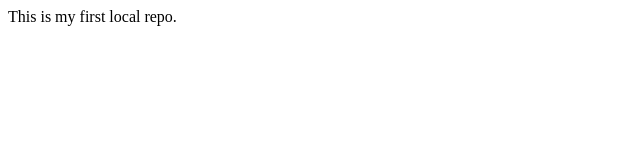
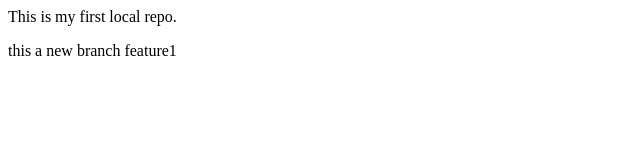
Before and after one commit to ShreyasiAgrawal/localrepo, a plain HTML site: page index.html in a window 1280 px wide. Shown: the whole page, without its empty margins (0-640 px from the left). Drawn offline with Linux system fonts and the light colour scheme.

Commit message:
Adding new branch..

```diff
--- a/index.html
+++ b/index.html
@@ -1 +1,2 @@
 <p>This is my first local repo.</p>
+<p>this a new branch feature1</p>
```
